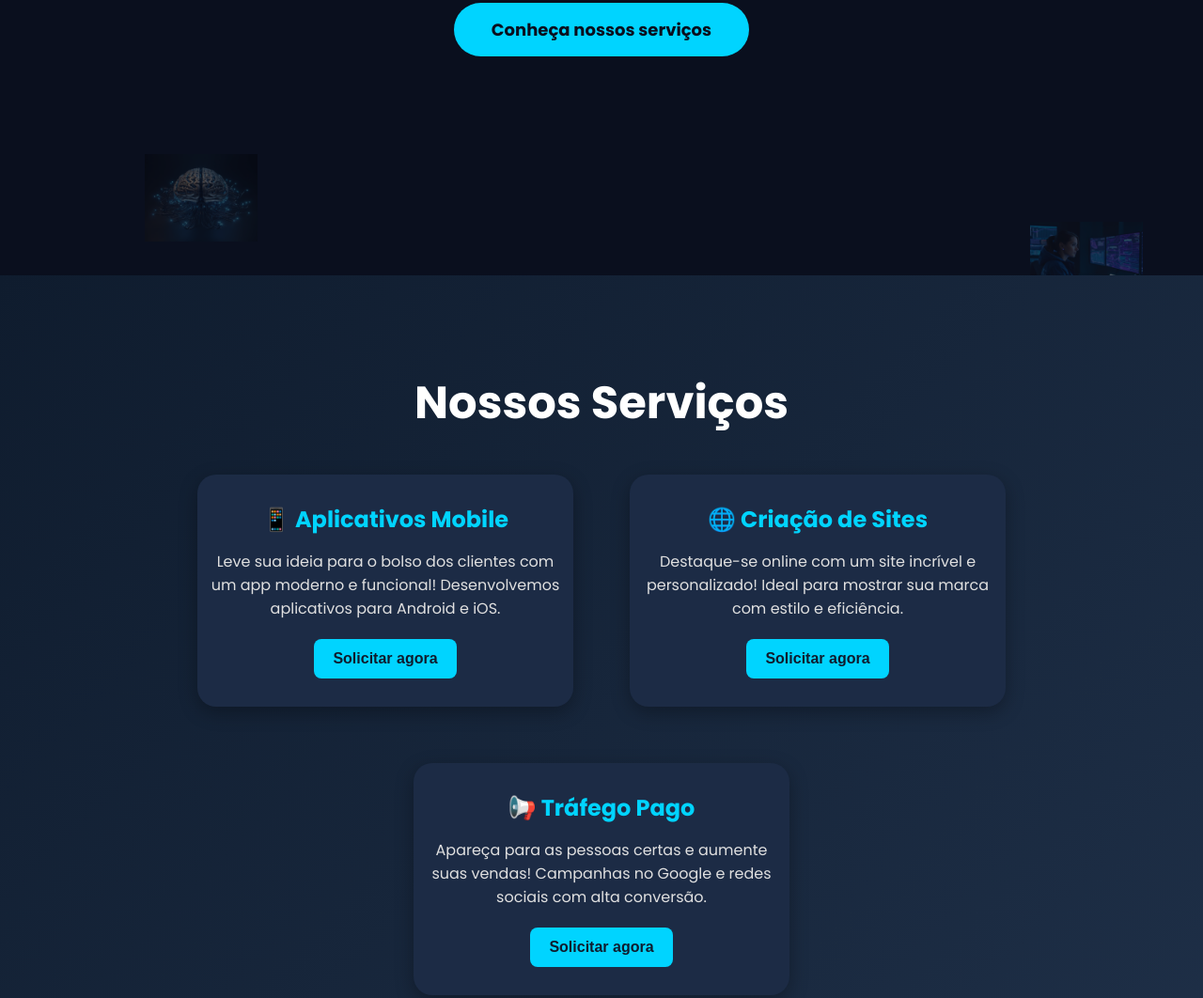
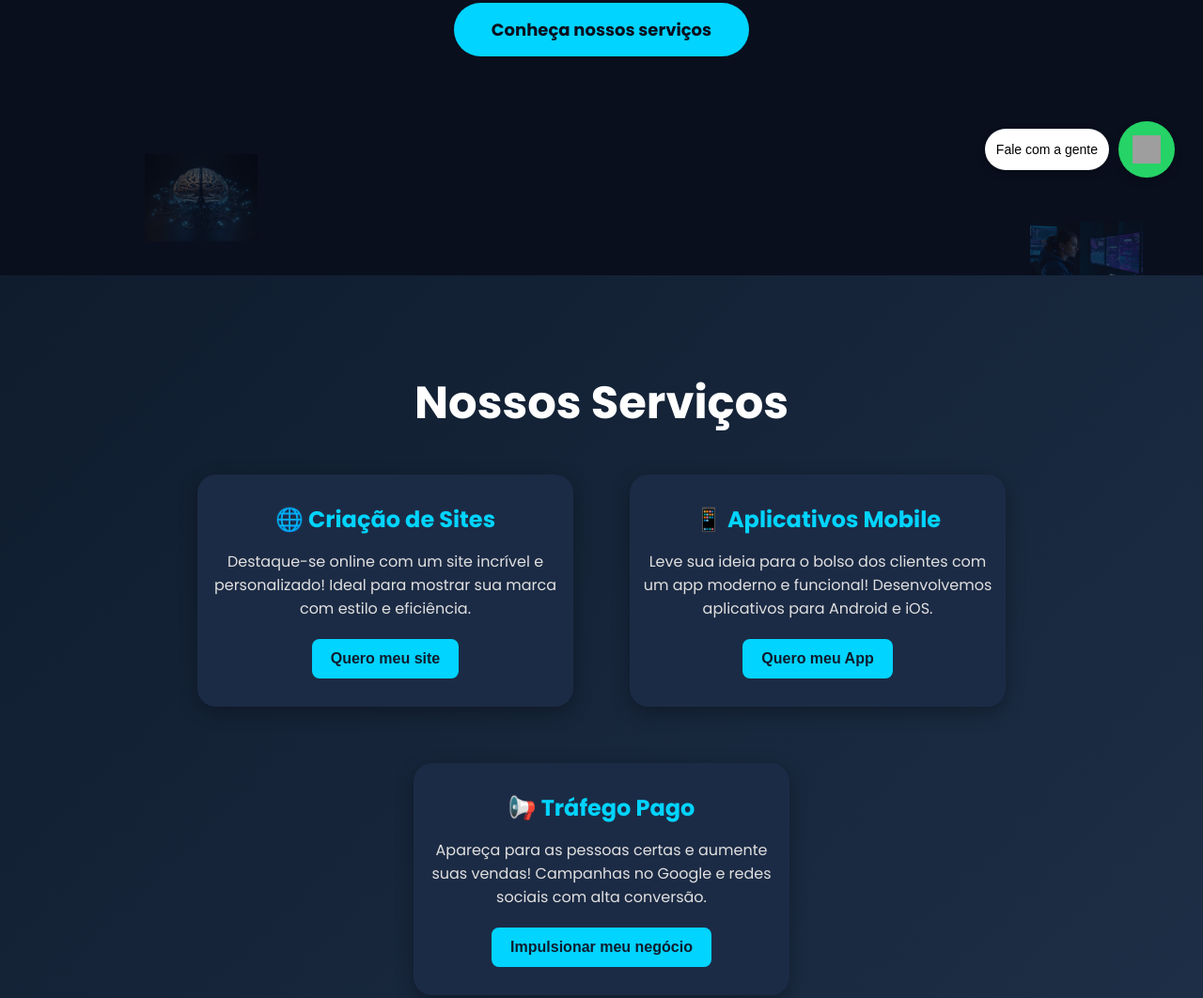
Before and after one commit to gabrielvsteodoro/nexspiredigital, a plain HTML site: page index.html in a window 1280 px wide. Shown: the part 577-1639 px from the top of the page at 94% size. Drawn offline with Linux system fonts and the light colour scheme; grey boxes are pictures that could not be loaded.

Commit message:
Commit - 17/05/2025

```diff
--- a/index.html
+++ b/index.html
@@ -55,19 +55,19 @@
             <h2>Nossos Serviços</h2>
             <div class="cards-container">
               <div class="card">
+                <h3>🌐 Criação de Sites</h3>
+                <p>Destaque-se online com um site incrível e personalizado! Ideal para mostrar sua marca com estilo e eficiência.</p>
+                <button onclick="window.open('https://docs.google.com/forms/d/e/1FAIpQLSeon3qQv1tOb65lp5p80yipA581G9iomXa6y65zJ4i2-bRKow/viewform?usp=dialog', '_blank')">Quero meu site</button>
+              </div>
+              <div class="card">
                 <h3>📱 Aplicativos Mobile</h3>
                 <p>Leve sua ideia para o bolso dos clientes com um app moderno e funcional! Desenvolvemos aplicativos para Android e iOS.</p>
-                <button onclick="window.open('https://wa.me/5511975411604?text=Olá!%20Tenho%20interesse%20nos%20serviços%20da%20Nexspire%20Digital.', '_blank')">Solicitar agora</button>
-              </div>
-              <div class="card">
-                <h3>🌐 Criação de Sites</h3>
-                <p>Destaque-se online com um site incrível e personalizado! Ideal para mostrar sua marca com estilo e eficiência.</p>
-                <button onclick="window.open('https://wa.me/5511975411604?text=Olá!%20Tenho%20interesse%20nos%20serviços%20da%20Nexspire%20Digital.', '_blank')">Solicitar agora</button>
+                <button onclick="window.open('https://docs.google.com/forms/d/e/1FAIpQLSfYgKaBdyPSNNvMu-yFrCSUgt059tlL2oeYRCzcClfVytwguA/viewform?usp=dialog', '_blank')">Quero meu App</button>
               </div>
               <div class="card">
                 <h3>📢 Tráfego Pago</h3>
                 <p>Apareça para as pessoas certas e aumente suas vendas! Campanhas no Google e redes sociais com alta conversão.</p>
-                <button onclick="window.open('https://wa.me/5511975411604?text=Olá!%20Tenho%20interesse%20nos%20serviços%20da%20Nexspire%20Digital.', '_blank')">Solicitar agora</button>
+                <button onclick="window.open('https://docs.google.com/forms/d/e/1FAIpQLSfZjMn7tBasyafuQ9WI-JetW6okIcbS5kYxnTZC347Ir5xJTg/viewform?usp=dialog', '_blank')">Impulsionar meu negócio</button>
               </div>
             </div>
           </section>
@@ -124,7 +124,7 @@
                     <div class="text">
                         <h3>Quem Somos</h3>
                         <p>Aqui na <strong>Nexspire Digital</strong>, somos uma equipe apaixonada por criar soluções digitais que fazem a diferença. Especializados no desenvolvimento de sites e aplicativos, também oferecemos estratégias eficientes em <strong>Google Ads</strong> e <strong>Meta Ads</strong>, ajudando sua marca a se destacar. Nosso compromisso é transformar suas ideias em resultados reais. Vamos juntos levar seu negócio para o próximo nível!</p>
-                        <button class="saiba-mais" onclick="window.open('https://wa.me/5511975411604?text=Olá!%20Tenho%20interesse%20nos%20serviços%20da%20Nexspire%20Digital.', '_blank')">Saiba Mais</button>
+                        <button class="saiba-mais" onclick="window.open('https://wa.me/5511912144079?text=Olá!%20Tenho%20interesse%20nos%20serviços%20da%20Nexspire%20Digital.', '_blank')">Saiba Mais</button>
                     </div>
                     <div class="images">
                         <img src="/imgs/garoto-tech.png" alt="Imagem Tecnológica">
@@ -150,7 +150,13 @@
             </div>
         </section>
 
-
+          <!-- Botão WhatsApp -->
+<a href="https://wa.me/5511912144079?text=Olá!%20Tenho%20interesse%20nos%20serviços%20da%20Nexspire%20Digital." class="whatsapp-wrapper" target="_blank" aria-label="Fale com a gente no WhatsApp">
+  <div class="whatsapp-text">Fale com a gente</div>
+  <div class="whatsapp-icon">
+    <img src="https://cdn-icons-png.flaticon.com/512/733/733585.png" alt="WhatsApp">
+  </div>
+</a>
 
     </main>
     <footer>
@@ -162,7 +168,7 @@
                 <a href="#">🍪 Política de Cookies</a>
                 <a href="#">🔒 Política de Privacidade</a>
             </div>
-            <p class="credit">Site desenvolvido por Gabriel Victor - Fundador da Startup</p>
+            <p class="credit">Site desenvolvido por Gabriel Teodoro - Fundador da Startup</p>
         </div>
     </footer>
 
--- a/styles.css
+++ b/styles.css
@@ -650,6 +650,67 @@ header {
     font-size: 1.05em;
 }
 
+/* Botão WhatsApp*/
+
+  .whatsapp-wrapper {
+    position: fixed;
+    bottom: 34px;
+    right: 30px;
+    display: flex;
+    align-items: center;
+    gap: 10px;
+    z-index: 9999;
+    text-decoration: none;
+  }
+
+  .whatsapp-text {
+    background-color: #ffffff;
+    color: #000000;
+    padding: 14px 12px;
+    border-radius: 25px;
+    font-family: Arial, sans-serif;
+    font-size: 14px;
+    box-shadow: 0 4px 10px rgba(0,0,0,0.2);
+    transition: all 0.3s ease;
+  }
+
+  .whatsapp-icon {
+    background-color: #25D366;
+    width: 60px;
+    height: 60px;
+    border-radius: 50%;
+    display: flex;
+    justify-content: center;
+    align-items: center;
+    box-shadow: 0 4px 10px rgba(0,0,0,0.2);
+    transition: transform 0.3s ease;
+  }
+
+  .whatsapp-icon img {
+    width: 30px;
+    height: 30px;
+  }
+
+  .whatsapp-wrapper:hover .whatsapp-icon {
+    transform: scale(1.1);
+  }
+
+  @media (max-width: 768px) {
+
+    .whatsapp-icon {
+      width: 60px;
+      height: 60px;
+    }
+
+    .whatsapp-icon img {
+        width: 30px !important;
+        height: 30px !important;
+        max-width: none !important;
+        max-height: none !important;
+        object-fit: contain;
+        display: block;
+    }
+  }
 
 /* Rodapé */
 footer {
```
